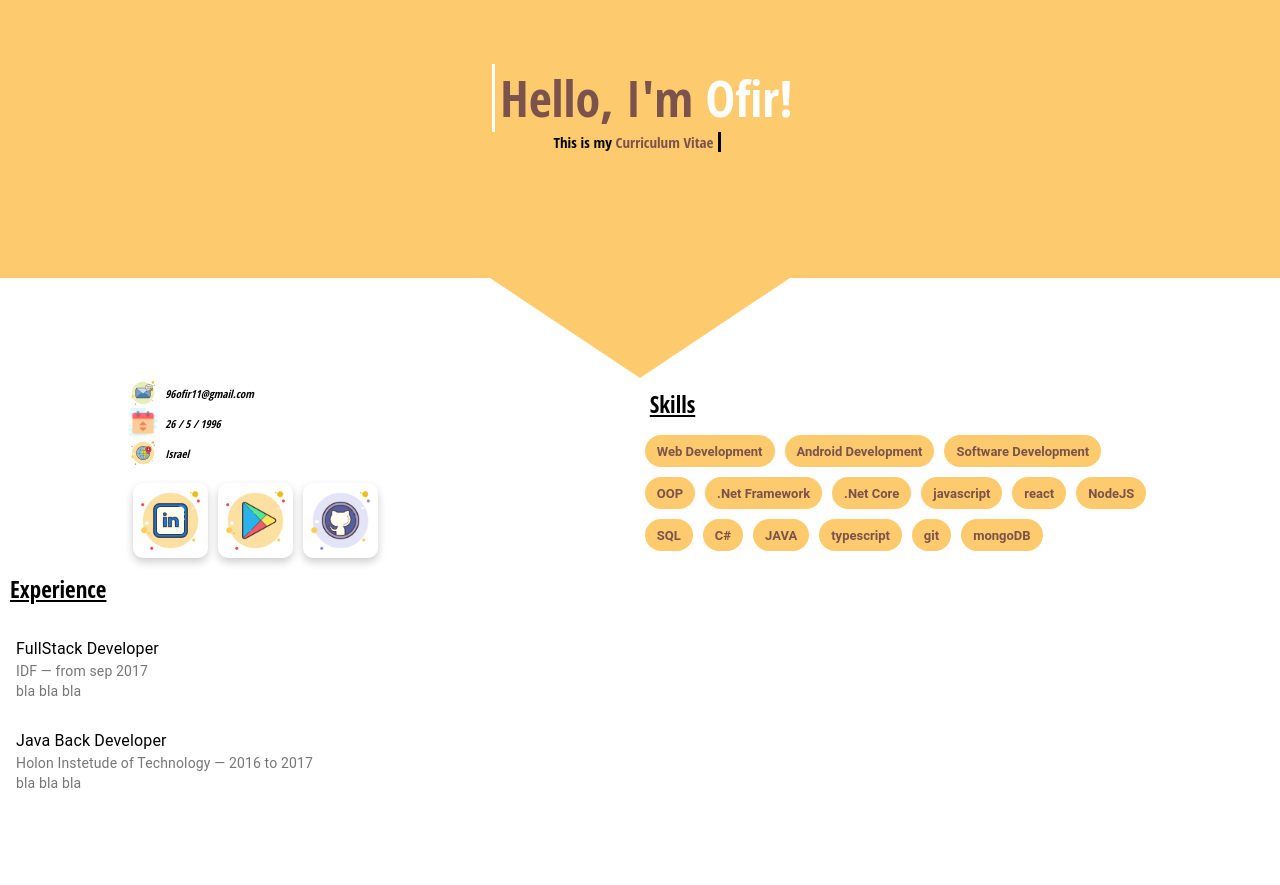
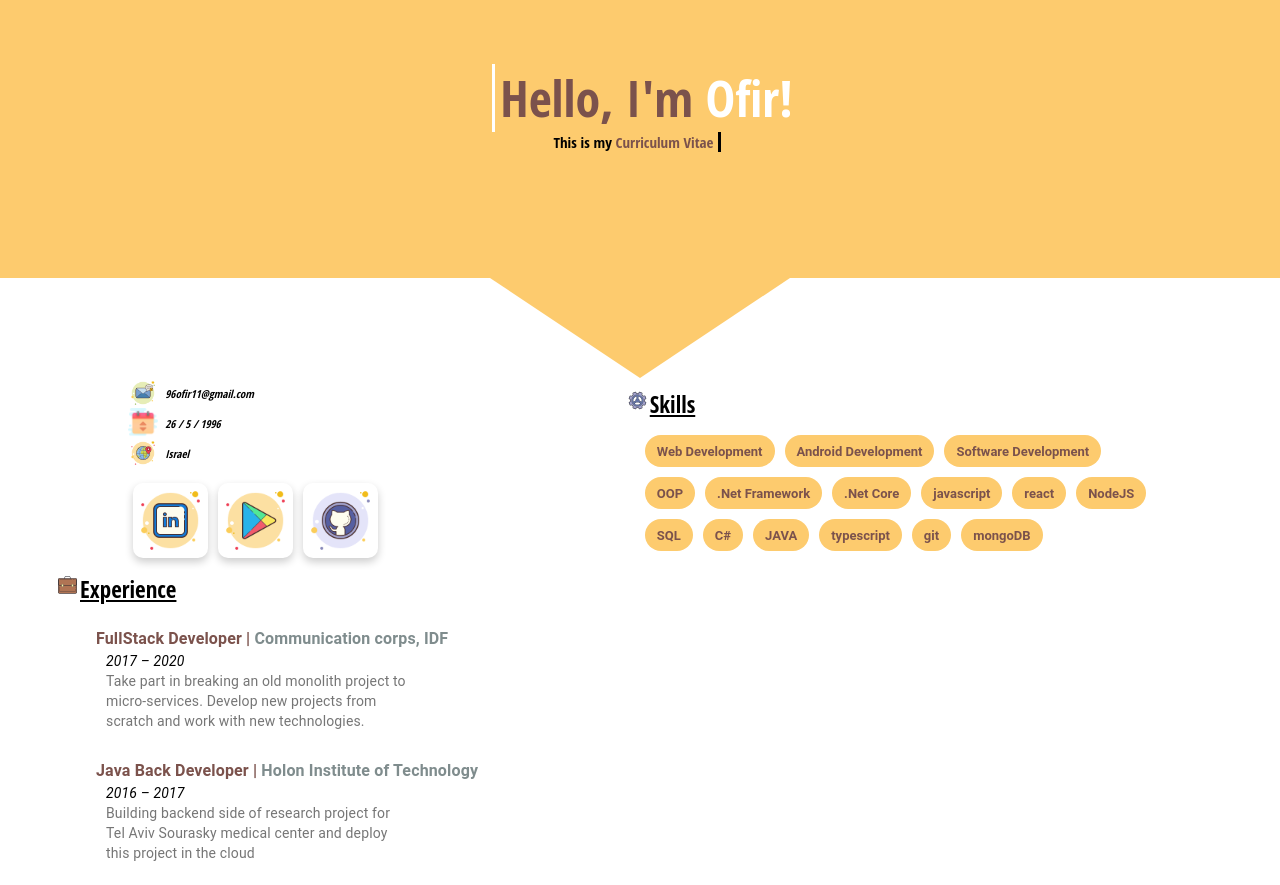
Before and after one commit to ofirelarat/ResumeSite, a React (Create React App) app: page / in a window 1280 px wide. Before the commit the page ends 815 px from the top, so only its background shows below. Built offline with nearby package versions, Linux system fonts and the light colour scheme.

Commit message:
add experience

```diff
--- a/src/components/experience/experience.css
+++ b/src/components/experience/experience.css
@@ -1,9 +1,42 @@
-.experience{}
+.experience{
+    width: 50%;
+    margin: 10px 0 0 80px;
+}
 
 .experience .title{
     display: flex;
     text-decoration: underline;
     font-weight: bold;
     font-size: 23px;
-    margin: 10px;
 }
+
+
+.experience .title .image{
+    margin-left: -25px;
+    width: 25px;
+    height: 25px;
+}
+
+
+.experience .exp-title{
+    font-weight: bold;
+}
+
+.experience .primery-color{
+    color: #7B524C;
+}
+
+.experience .secondery-color{
+    color: #7f8c8d;
+}
+
+.experience .subtitle{
+    color: black;
+    margin-left: 10px;
+    font-style: italic;
+}
+
+.experience .description{
+    max-width: 50%;
+    margin-left: 10px;
+}
--- a/src/components/experience/experience.js
+++ b/src/components/experience/experience.js
@@ -1,5 +1,5 @@
 import React from 'react';
-import {List, ListItem, ListItemText, Typography} from '@material-ui/core';
+import {List, ListItem, ListItemText} from '@material-ui/core';
 
 
 import './experience.css';
@@ -8,26 +8,32 @@ function Experience() {
     const experienceItems = [
         {
             'title': 'FullStack Developer',
-            'organization': 'IDF',
-            'expTime': 'from sep 2017',
-            'descreption': 'bla bla bla'
+            'organization': 'Communication corps, IDF',
+            'expTime': '2017 – 2020',
+            'descreption': `Take part in breaking an old monolith project to micro-services.
+                            Develop new projects from scratch and work with new technologies.`
         },
         {
             'title': 'Java Back Developer',
-            'organization': 'Holon Instetude of Technology',
-            'expTime': '2016 to 2017',
-            'descreption': 'bla bla bla'
+            'organization': 'Holon Institute of Technology',
+            'expTime': '2016 – 2017',
+            'descreption': `Building backend side of research project for Tel Aviv Sourasky medical center
+                            and deploy this project in the cloud`
         }
     ];
 
     const expItemCopm = experienceItems.map((item) =>
         <ListItem alignItems="flex-start">
                 <ListItemText
-                    primary={item.title}
+                    primary={
+                        <div className="exp-title">
+                            <span className="primery-color">{item.title} | </span>
+                            <span className="secondery-color">{item.organization}</span>
+                        </div>}
                     secondary={
                         <>
-                            <span>{item.organization} — {item.expTime}</span>
-                            <div>{item.descreption}</div>
+                            <span className="subtitle">{item.expTime}</span>
+                            <div className="description">{item.descreption}</div>
                         </>
                     }
                 />
@@ -36,7 +42,10 @@ function Experience() {
 
      return (
         <div className="experience">
-            <div className="title">Experience</div>
+            <div className="title">
+                <img className="image" src="/images/work.png"  alt="work" />
+                Experience
+            </div>
             <List>
                 {expItemCopm}
             </List>
--- a/src/components/skills/skills.css
+++ b/src/components/skills/skills.css
@@ -16,6 +16,12 @@
     margin: 10px;
 }
 
+.skills .title .image{
+    margin-left: -25px;
+    width: 25px;
+    height: 25px;
+}
+
 .skills .skill{
     background-color: #fdcb6e;
     margin: 5px;
--- a/src/components/skills/skills.js
+++ b/src/components/skills/skills.js
@@ -11,7 +11,10 @@ function Skills() {
      const chipsComp = skillsNames.map((skill) => <Chip className="skill" key={skill} label={skill}/>)
     return (
         <div className="skills">
-            <div className="title">Skills</div>
+            <div className="title">
+                <img className="image" src="/images/skills.png"  alt="skills" />
+                Skills
+            </div>
             <div className="skills-container">
                 {chipsComp}
             </div>
```
Also changed, not shown: public/images/skills.png (added), public/images/work.png (added).
